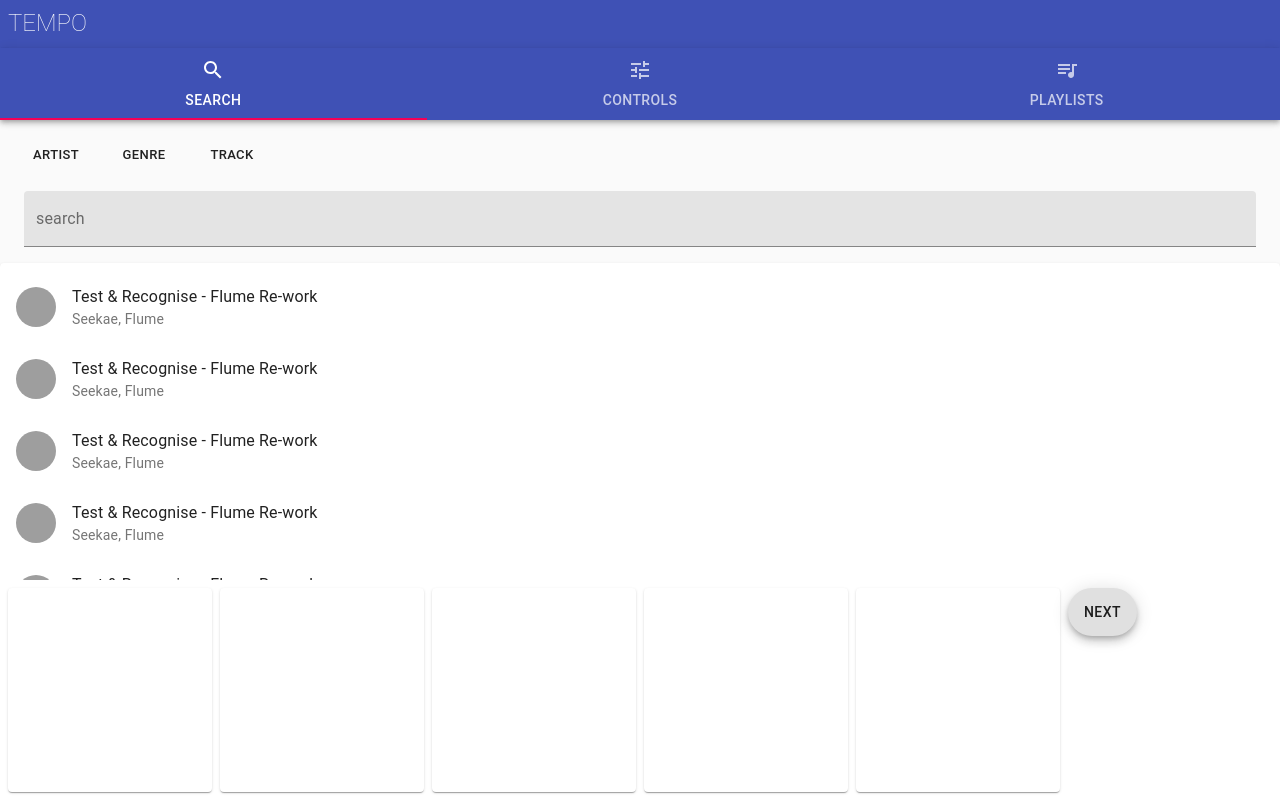
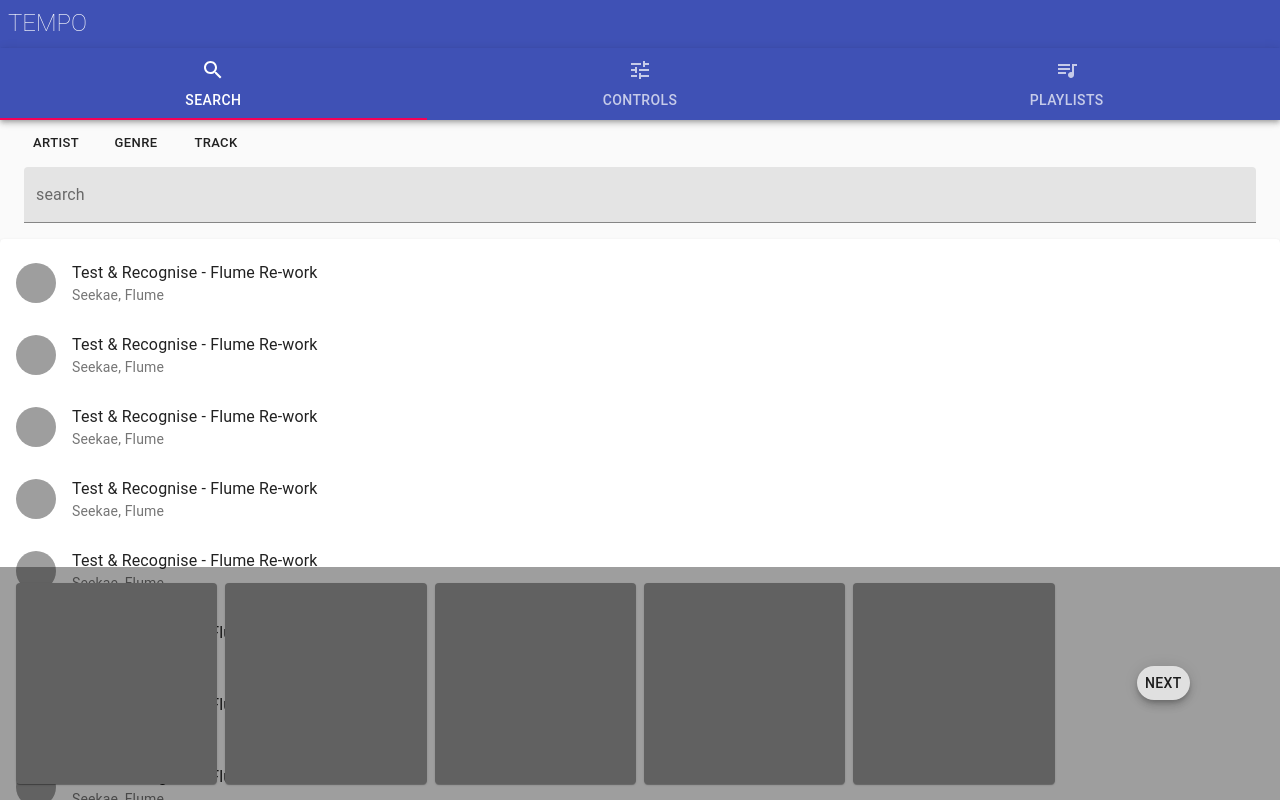
Before and after one commit to JoelWukusick/tempo, a React app: page / in a window 1280 px wide. Both pictures are taken after a click on the button "USE WITHOUT SAVE OPTION". Shown: the top 800 px of the page. Built offline with nearby package versions, Linux system fonts and the light colour scheme; grey boxes are pictures that could not be loaded; the HTML template or start-up script is replaced by a standard one.

Commit message:
Complete material ui skeletons

```diff
--- a/src/BottomNav.jsx
+++ b/src/BottomNav.jsx
@@ -1,5 +1,5 @@
 import React from 'react';
-import { Container, Grid, BottomNavigation, BottomNavigationAction, Fab, Typography, Paper } from '@material-ui/core';
+import { BottomNavigation } from '@material-ui/core';
 import { makeStyles } from '@material-ui/core/styles';
 import NavigateNextIcon from '@material-ui/icons/NavigateNext';
 
@@ -8,42 +8,18 @@ const useStyles = makeStyles((theme) => ({
     position: "fixed",
     bottom: 0,
     width: '100%',
-    height: 'auto'
+    height: 'auto',
+    padding: theme.spacing(2),
+    backgroundColor: theme.palette.text.disabled
   },
-  gridContainer: {
-    margin: theme.spacing(1)
-  },
-  selected: {
-    flexGrow: 1,
-  },
-  fab: {
-    verticalAlign: 'middle'
-  },
-  paper: {
-    paddingTop: '100%'
-  }
-
 }));
 
-export default function SearchForm() {
+export default function BottomNav(props) {
   const classes = useStyles();
 
   return (
     <BottomNavigation className={classes.BottomNavigation}>
-      <Grid className={classes.gridContainer} container spacing={2}>
-        <Grid container justify='left' spacing={1}>
-          {[0, 1, 2, 3, 4].map(value => (
-            <Grid item xs>
-              <Paper className={classes.paper} >
-              </Paper>
-            </Grid>
-          )
-          )}
-          <Grid item xs>
-            <Fab className={classes.fab} variant='extended' >next</Fab>
-          </Grid>
-        </Grid>
-      </Grid>
+      {props.children}
     </BottomNavigation>
   )
 }
--- a/src/Controls.jsx
+++ b/src/Controls.jsx
@@ -1,10 +1,34 @@
-import React from 'react';
+import React, {useState} from 'react';
+import BottomNav from './BottomNav.jsx';
+import { BrowserRouter, Route, Link } from 'react-router-dom';
+import { Container, Fab, Grid, Button, Box } from '@material-ui/core';
+import CustomControls from './CustomControls.jsx';
+import PresetControls from './PresetControls.jsx';
 
-function Controls() {
+
+export default function Controls() {
+  const [option, setOption] = useState('custom');
+
   return (
-    <div>controls</div>
+    <BrowserRouter>
+      <Container>
+        <Box m={1} />
+        <Grid container spacing={2} >
+          <Grid item >
+            <Button size='small' onClick={() => setOption('custom')} component={Link} to={'/controls'}>custom</Button>
+          </Grid>
+          <Grid item >
+            <Button size='small'onClick={() => setOption('preset')} component={Link} to={'/controls/preset'}>presets</Button>
+          </Grid>
+        </Grid>
+        <Box m={1} />
+      </Container>
+      <Route exact path='/controls' component={CustomControls} />
+      <Route path='/controls/preset' component={PresetControls} />
+      <BottomNav>
+        <Fab variant='extended' size='small'>get playlist</Fab>
+      </BottomNav>
+    </BrowserRouter>
   )
 
 }
-
-export default Controls;
--- /dev/null
+++ b/src/CustomControls.jsx
@@ -0,0 +1,54 @@
+import React from 'react';
+import { Slider, Box, Container, Typography, Paper } from '@material-ui/core';
+
+
+export default function CustomControls() {
+  return (
+    <Paper >
+      <Container>
+        <Box py={4}>
+          <Typography id="range-slider" >
+            Tempo
+            </Typography>
+          <Slider
+            value={[10, 20]}
+            onChange={() => { }}
+            valueLabelDisplay="auto"
+            aria-labelledby="range-slider"
+            getAriaValueText={() => { }}
+          />
+          <Typography id="range-slider" >
+            Danceability
+            </Typography>
+          <Slider
+            value={[10, 20]}
+            onChange={() => { }}
+            valueLabelDisplay="auto"
+            aria-labelledby="range-slider"
+            getAriaValueText={() => { }}
+          />
+          <Typography id="range-slider" >
+            Energy
+            </Typography>
+          <Slider
+            value={[10, 20]}
+            onChange={() => { }}
+            valueLabelDisplay="auto"
+            aria-labelledby="range-slider"
+            getAriaValueText={() => { }}
+          />
+          <Typography id="range-slider" >
+            Cheerfulness
+            </Typography>
+          <Slider
+            value={[10, 20]}
+            onChange={() => { }}
+            valueLabelDisplay="auto"
+            aria-labelledby="range-slider"
+            getAriaValueText={() => { }}
+          />
+        </Box>
+      </Container>
+    </Paper>
+  )
+}
--- a/src/Main.jsx
+++ b/src/Main.jsx
@@ -1,11 +1,11 @@
-import React, { useContext, setState } from 'react';
+import React, { useContext} from 'react';
 import UserContext from './UserContext.jsx';
 
 import Login from './Login.jsx';
 import TabBar from './TabBar.jsx';
 import Search from './Search.jsx';
 import Controls from './Controls.jsx';
-import Playlists from './Playlists.jsx';
+import Playlist from './Playlist.jsx';
 import { BrowserRouter, Route } from "react-router-dom";
 
 
@@ -17,9 +17,8 @@ function Main() {
         <BrowserRouter>
           <TabBar />
           <Route path='/' exact component={Search} />
-          <Route path='/search' component={Search} />
           <Route path='/controls' component={Controls} />
-          <Route path='/playlists' component={Playlists} />
+          <Route path='/playlists' component={Playlist} />
         </BrowserRouter>
       :
       <Login />
--- /dev/null
+++ b/src/Playlist.jsx
@@ -0,0 +1,42 @@
+import React from 'react';
+import BottomNav from './BottomNav.jsx';
+import ListCard from './ListCard.jsx';
+import { makeStyles } from '@material-ui/core/styles';
+import { Container, Fab, List, Box, Paper, Grid, Button } from '@material-ui/core';
+import ArrowBackIcon from '@material-ui/icons/ArrowBack';
+
+const useStyles = makeStyles((theme) => ({
+  fabContainer: {
+    textAlign: 'center'
+  },
+}));
+
+export default function Playlist() {
+  const classes = useStyles();
+
+  return (
+    <>
+      <Container>
+        <Box my={1}>
+          <Grid container spacing={2} >
+            <Grid item >
+              <Button size='small' onClick={() => { }} ><ArrowBackIcon fontSize='small' />back</Button>
+            </Grid>
+          </Grid>
+        </Box>
+      </Container>
+      <Paper  >
+        <List>
+          {[1, 2, 3, 4, 5, 6, 7, 8, 9, 10, 11, 12, 13, 14, 15, 16, 17].map(value => (
+            <ListCard />
+          ))}
+        </List>
+      </Paper>
+      <BottomNav>
+        <Container className={classes.fabContainer}>
+          <Fab variant='extended' size='small'>save playlist</Fab>
+        </Container>
+      </BottomNav>
+    </>
+  )
+}
--- a/src/Playlists.jsx
+++ /dev/null
@@ -1,10 +0,0 @@
-import React from 'react';
-
-function Playlists() {
-  return (
-    <div>playlists</div>
-  )
-
-}
-
-export default Playlists;
--- /dev/null
+++ b/src/PresetControls.jsx
@@ -0,0 +1,15 @@
+import React from 'react';
+import {  Box, Container, Paper } from '@material-ui/core';
+
+
+export default function PresetControls() {
+  return (
+    <Paper >
+      <Container>
+        <Box py={4}>
+          preset controls
+        </Box>
+      </Container>
+    </Paper>
+  )
+}
--- a/src/Search.jsx
+++ b/src/Search.jsx
@@ -1,21 +1,21 @@
 import React from 'react';
 import SearchForm from './SearchForm.jsx';
-import { List, Paper } from '@material-ui/core';
+import { Box, List, Paper, Grid, Container, Fab } from '@material-ui/core';
 import { makeStyles } from '@material-ui/core/styles';
 import BottomNav from './BottomNav.jsx';
 import ListCard from './ListCard.jsx';
+
 const useStyles = makeStyles((theme) => ({
-  paper: {
-    marginTop: theme.spacing(2),
-    marginLeft: 0
-
+  grid: {
+    opacity: 1
   },
-  fab: {
-    position: 'absolute',
-    bottom: theme.spacing(10),
-    right: theme.spacing(2),
+  fabContainer: {
+    textAlign: 'center'
   },
-
+  selectedPaper: {
+    paddingTop: '100%',
+    backgroundColor: theme.palette.grey['700']
+  }
 }));
 
 export default function Search() {
@@ -24,17 +24,28 @@ export default function Search() {
   return (
     <>
       <SearchForm />
-      <Paper className={classes.paper} >
+      <Box m={2} />
+      <Paper  >
         <List>
           {[1, 2, 3, 4, 5, 6, 7, 8, 9, 10, 11, 12, 13, 14, 15, 16, 17].map(value => (
             <ListCard />
           ))}
         </List>
       </Paper>
-
-      <BottomNav />
+      <BottomNav >
+        <Grid className={classes.grid} container justify='space-around' spacing={1} alignItems='center'>
+          {[0, 1, 2, 3, 4].map(value => (
+            <Grid item xs>
+              <Paper className={classes.selectedPaper} />
+            </Grid>
+          ))}
+          <Grid item xs >
+            <Container className={classes.fabContainer}>
+              <Fab variant='extended' size='small'>next</Fab>
+            </Container>
+          </Grid>
+        </Grid>
+      </BottomNav>
     </>
   )
 }
-
-// export default Search;
--- a/src/SearchForm.jsx
+++ b/src/SearchForm.jsx
@@ -1,20 +1,14 @@
 import React from 'react';
-import { Container, Grid, Button, TextField } from '@material-ui/core';
+import { Container, Grid, Box, Button, TextField } from '@material-ui/core';
 import { makeStyles } from '@material-ui/core/styles';
 
-const useStyles = makeStyles((theme) => ({
-  grid: {
-    marginTop: theme.spacing(1),
-    marginBottom: theme.spacing(1),
-  }
-}));
 
 export default function SearchForm() {
-  const classes = useStyles();
 
   return (
-    <Container spacing={3}>
-      <Grid className={classes.grid} container spacing={3} >
+    <Container >
+      <Box m={1} />
+      <Grid container spacing={2} >
         <Grid item >
           <Button size='small'>artist</Button>
         </Grid>
@@ -25,6 +19,7 @@ export default function SearchForm() {
           <Button size='small'>track</Button>
         </Grid>
       </Grid>
+      <Box m={1} />
       <TextField noValidate autoComplete="off" fullWidth color='primary' id='search' label={`search`} variant="filled" />
     </Container >
   )
--- a/src/TabBar.jsx
+++ b/src/TabBar.jsx
@@ -1,8 +1,7 @@
-import React from 'react';
+import React, {useState} from 'react';
 import { Link } from 'react-router-dom';
 import { makeStyles } from '@material-ui/core/styles';
 import { AppBar, Tabs, Tab } from '@material-ui/core';
-import { useState } from 'react';
 import SearchIcon from '@material-ui/icons/Search';
 import TuneIcon from '@material-ui/icons/Tune';
 import QueueMusicIcon from '@material-ui/icons/QueueMusic';
@@ -20,7 +19,7 @@ export default function TabBar() {
     <AppBar position="static" className={classes.tabBar}>
       <Tabs value={page} variant={'fullWidth'}>
 
-        <Tab label='search' icon={<SearchIcon />} onClick={() => setPage('/search')} value={'/search'} component={Link} to={'/search'} />
+        <Tab label='search' icon={<SearchIcon />} onClick={() => setPage('/search')} value={'/search'} component={Link} to={'/'} />
         <Tab label='controls' icon={<TuneIcon />} onClick={() => setPage('/controls')} value={'/controls'} component={Link} to={'/controls'} />
         <Tab label='playlists' icon={<QueueMusicIcon />} onClick={() => setPage('/playlists')} value={'/playlists'} component={Link} to={'/playlists'} />
       </Tabs>
```
Also changed, not shown: src/App.jsx (+0 -53 lines).
